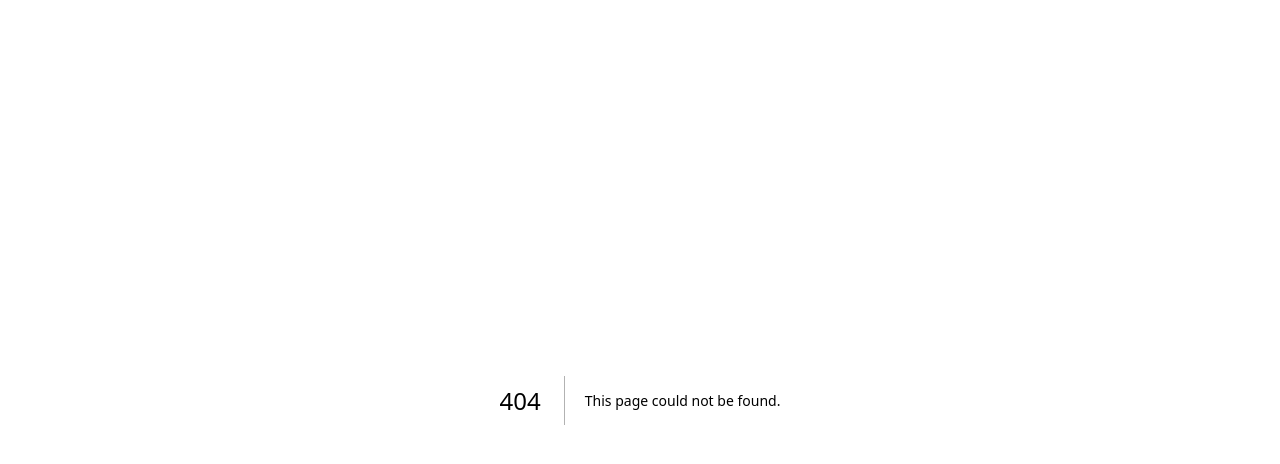
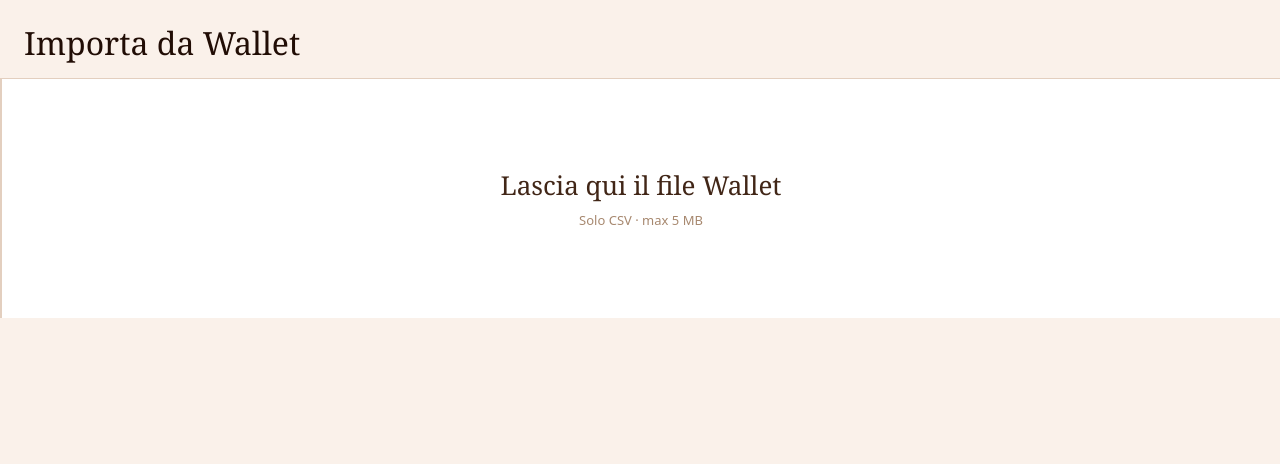
Before and after one commit to brunoteo/budget, a Next.js app: page /import in a window 1280 px wide. Before the commit this address had no page. Shown: the top 464 px of the page. Built offline with nearby package versions, Linux system fonts and the light colour scheme.

Commit message:
feat(import): /import page with drop zone and prepare wiring

```diff
--- /dev/null
+++ b/src/app/import/_components/dropzone.tsx
@@ -0,0 +1,68 @@
+"use client";
+
+import { useRef, useState } from "react";
+import { copy } from "@/lib/copy";
+
+type Props = {
+  onFile: (text: string) => Promise<void> | void;
+  onParseError: (message: string) => void;
+  parsing: boolean;
+};
+
+export function Dropzone({ onFile, onParseError, parsing }: Props) {
+  const inputRef = useRef<HTMLInputElement>(null);
+  const [dragOver, setDragOver] = useState(false);
+
+  async function handleFile(file: File) {
+    if (!file.name.toLowerCase().endsWith(".csv")) {
+      onParseError(copy.import.parseError);
+      return;
+    }
+    const text = await file.text();
+    await onFile(text);
+  }
+
+  return (
+    <div
+      role="button"
+      tabIndex={0}
+      onClick={() => inputRef.current?.click()}
+      onKeyDown={(e) => {
+        if (e.key === "Enter" || e.key === " ") inputRef.current?.click();
+      }}
+      onDragOver={(e) => {
+        e.preventDefault();
+        setDragOver(true);
+      }}
+      onDragLeave={() => setDragOver(false)}
+      onDrop={(e) => {
+        e.preventDefault();
+        setDragOver(false);
+        const file = e.dataTransfer.files?.[0];
+        if (file) void handleFile(file);
+      }}
+      className={[
+        "relative flex min-h-[240px] cursor-pointer flex-col items-center justify-center",
+        "bg-surface border-t border-clay-300 px-6 py-10",
+        "transition-colors duration-150",
+        dragOver ? "bg-clay-200" : "",
+      ].join(" ")}
+      style={{ borderLeftWidth: dragOver ? 3 : 2, borderLeftStyle: "solid" }}
+    >
+      <span aria-hidden className="absolute left-0 top-0 bottom-0" style={{ width: dragOver ? 3 : 2, background: "var(--color-terra-500)" }} />
+      <h2 className="font-display text-2xl text-clay-800">{copy.import.drop}</h2>
+      <p className="mt-2 font-sans text-sm text-clay-500">{copy.import.dropHint}</p>
+      {parsing && <p className="mt-4 font-sans text-sm text-clay-600">{copy.import.parsing}</p>}
+      <input
+        ref={inputRef}
+        type="file"
+        accept=".csv,text/csv"
+        className="hidden"
+        onChange={(e) => {
+          const file = e.target.files?.[0];
+          if (file) void handleFile(file);
+        }}
+      />
+    </div>
+  );
+}
--- /dev/null
+++ b/src/app/import/_components/staging-host.tsx
@@ -0,0 +1,57 @@
+"use client";
+
+import { useState } from "react";
+import { Dropzone } from "./dropzone";
+import { parseWalletCsv, ParseError } from "@/lib/import/parse";
+import { filterRows } from "@/lib/import/filter";
+import { prepareImportAction, type Prepared } from "@/server/actions/import";
+import { copy } from "@/lib/copy";
+
+type Phase =
+  | { kind: "idle" }
+  | { kind: "parsing" }
+  | { kind: "error"; message: string }
+  | { kind: "ready"; prepared: Prepared };
+
+export function StagingHost() {
+  const [phase, setPhase] = useState<Phase>({ kind: "idle" });
+
+  async function handleFile(text: string) {
+    setPhase({ kind: "parsing" });
+    try {
+      const parsed = parseWalletCsv(text);
+      const { kept } = filterRows(parsed);
+      const result = await prepareImportAction(kept);
+      if ("error" in result) {
+        setPhase({ kind: "error", message: result.error });
+        return;
+      }
+      setPhase({ kind: "ready", prepared: result });
+    } catch (e) {
+      const message = e instanceof ParseError ? copy.import.parseError : copy.import.parseError;
+      setPhase({ kind: "error", message });
+    }
+  }
+
+  if (phase.kind === "ready") {
+    // Placeholder until Task 18 introduces the real <Staging />.
+    return (
+      <div className="p-6 font-sans text-clay-700">
+        Parsed {phase.prepared.rows.length} rows · {phase.prepared.counts.duplicates} duplicates
+      </div>
+    );
+  }
+
+  return (
+    <div>
+      <Dropzone
+        onFile={handleFile}
+        onParseError={(m) => setPhase({ kind: "error", message: m })}
+        parsing={phase.kind === "parsing"}
+      />
+      {phase.kind === "error" && (
+        <p className="mx-6 mt-4 font-sans text-sm text-sienna-600">{phase.message}</p>
+      )}
+    </div>
+  );
+}
--- /dev/null
+++ b/src/app/import/page.tsx
@@ -0,0 +1,15 @@
+import { copy } from "@/lib/copy";
+import { StagingHost } from "./_components/staging-host";
+
+export const metadata = { title: copy.import.title };
+
+export default function ImportPage() {
+  return (
+    <main className="min-h-dvh bg-background pb-24">
+      <header className="px-6 pt-6 pb-4">
+        <h1 className="font-display text-3xl text-clay-900">{copy.import.title}</h1>
+      </header>
+      <StagingHost />
+    </main>
+  );
+}
```
